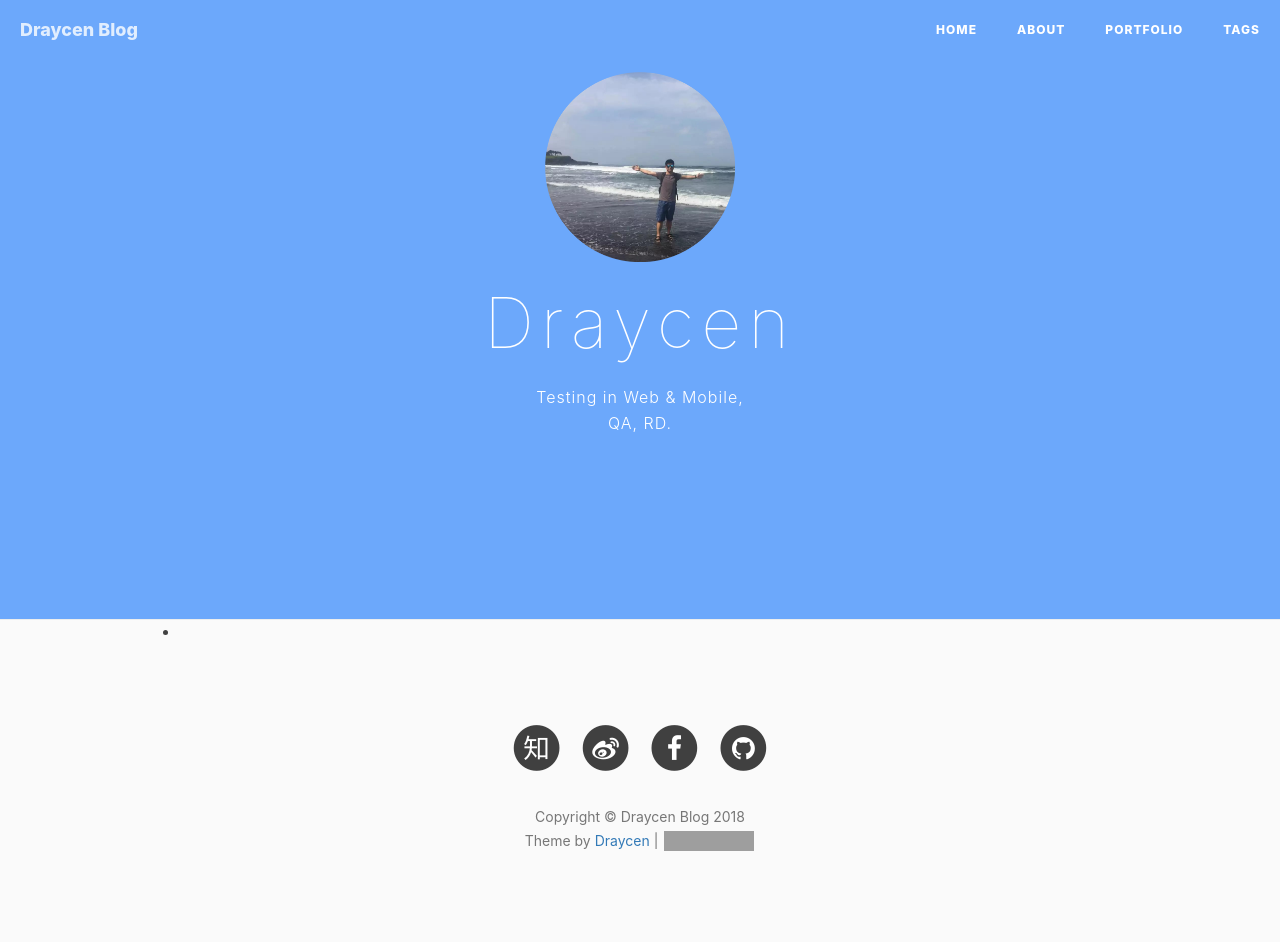
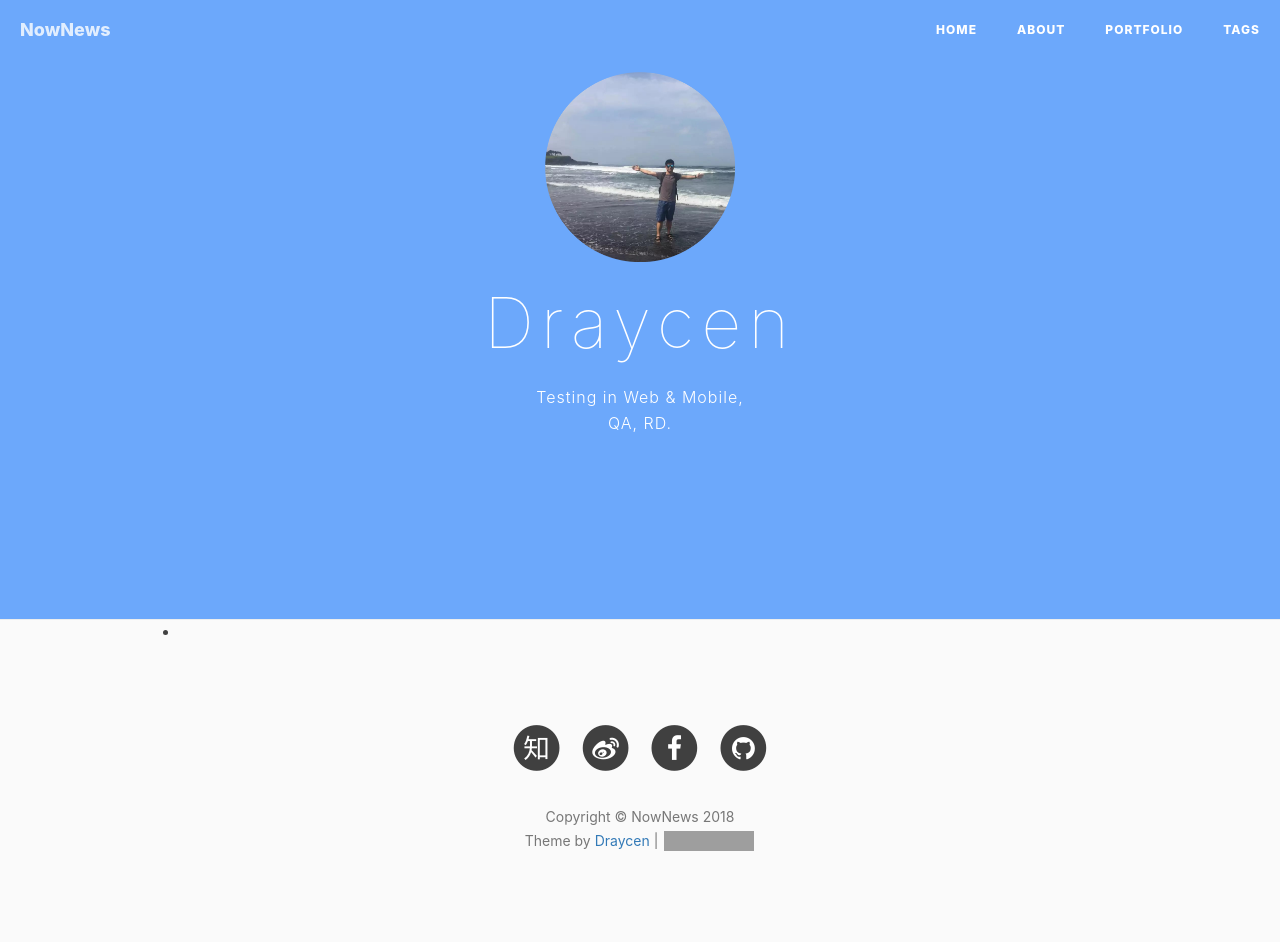
Before and after one commit to inlong/Draycen.github.io, a Jekyll site: the page built from portfolio/index.html, in a window 1280 px wide. Built offline with Jekyll 4.4.1, drawn with Linux system fonts in a browser that asks for light colours; nearby versions of some CDN libraries; comment, search, counter and statistics services are not loaded; grey boxes are pictures that could not be loaded.

Commit message:
Update _config.yml

```diff
--- a/_config.yml
+++ b/_config.yml
@@ -1,5 +1,5 @@
 # Site settings
-title: Draycen Blog
+title: NowNews
 title1: Explore, record, share, and live
 SEOTitle: NowNews | Draycen Blog
 header-img: img/home-bg.jpg
```
